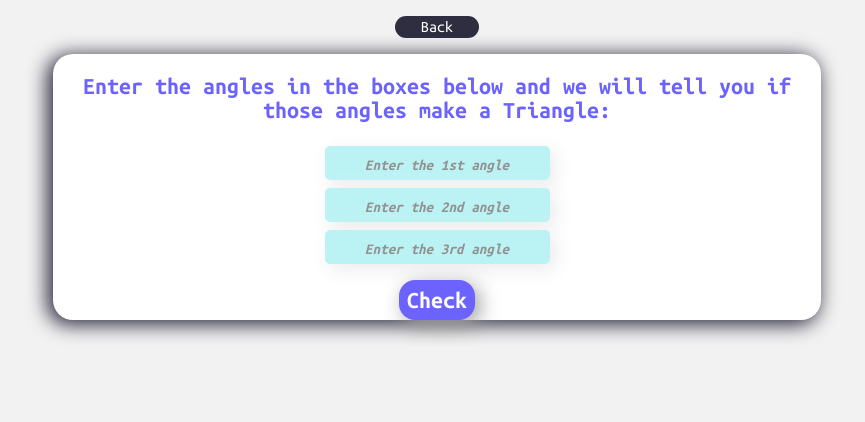
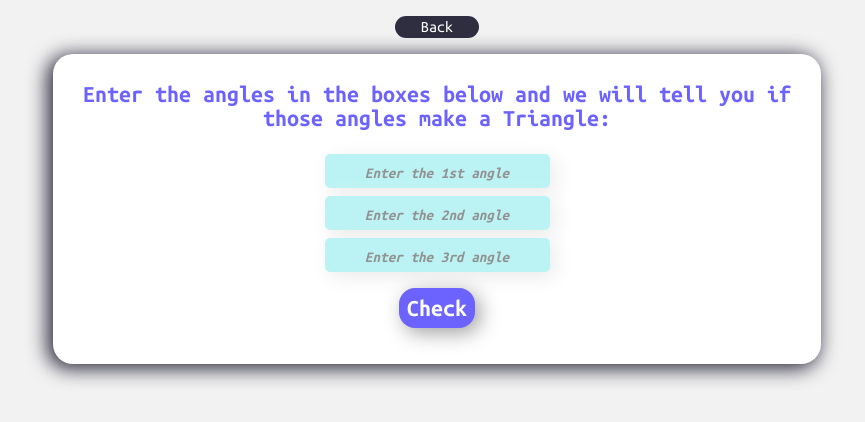
Before and after one commit to horsemaker/do-you-know-triangles, a plain HTML site: page angleSum.html in a window 1280 px wide. Shown: the whole page, without its empty margins (203-1068 px from the left). Drawn offline with Linux system fonts and the light colour scheme.

Commit message:
fix: style

```diff
--- a/angleSum.js
+++ b/angleSum.js
@@ -14,6 +14,7 @@ function sumOfAngles(event) {
 
   if (!angleOneInput.value || !angleTwoInput.value || !angleThreeInput.value) {
       alert("Angle field can't be empty.\nPlease enter valid angles.")
+      return
   }
 
   var angleOne = parseFloat(angleOneInput.value)
@@ -22,6 +23,7 @@ function sumOfAngles(event) {
 
   if ((angleOne === 0) || (angleTwo === 0) || (angleThree === 0)) {
       alert("Angle of a triangle can't be ZERO! \n If it's zero, it'll be a forming a straight line")
+      return
   }
 
   var sum = angleOne + angleTwo + angleThree
--- a/style.css
+++ b/style.css
@@ -171,6 +171,8 @@ h1 {
     background-color: white;
     border-radius: 20px;
     box-shadow: -4px 3px 19px 2px var(--quaternary-color);
+    padding-top: 1vh;
+    padding-bottom: 2vh;
 }
 
 .result-style {
```
